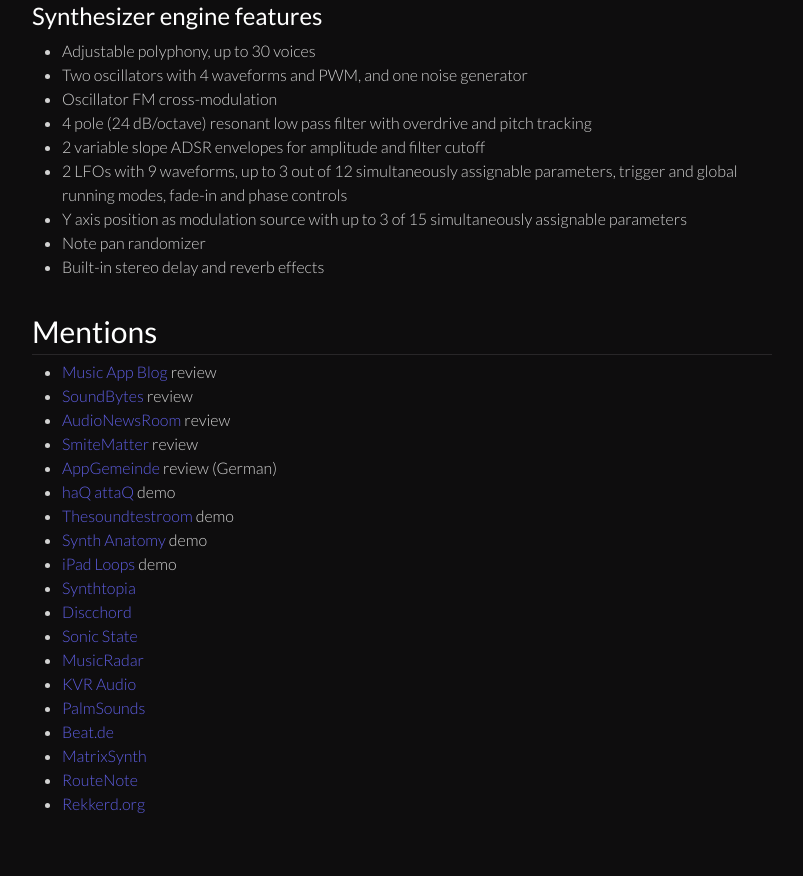
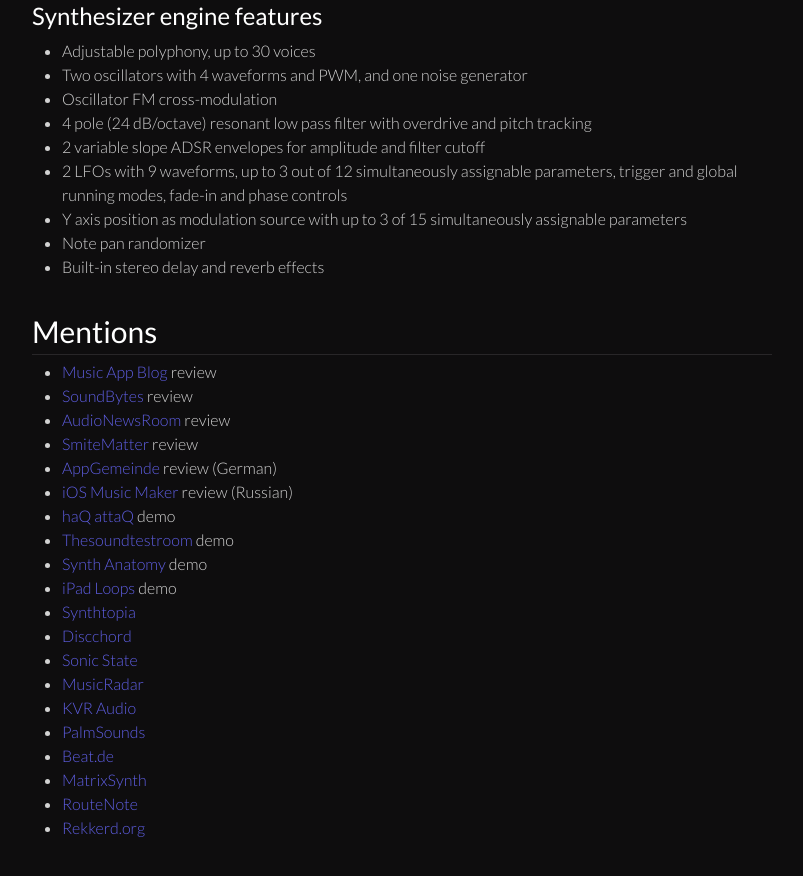
Before and after one commit to yuriturov/yuriturov.github.io, a Jekyll site: the page built from _pages/01_shoom.md, in a window 1280 px wide and 900 px high, scrolled down 1850 px. Shown: the top 876 px of the window, without its empty margins (238-1041 px from the left). Built offline with Jekyll 4.4.1, drawn with Linux system fonts in a browser that asks for light colours.

Commit message:
ios music maker russian review link

```diff
--- a/_pages/01_shoom.md
+++ b/_pages/01_shoom.md
@@ -57,6 +57,7 @@
 * [AudioNewsRoom](http://audionewsroom.net/2016/04/shoom-review-a-new-ipad-synth-with-plenty-of-va-va-voom.html){:target="_blank"} review
 * [SmiteMatter](https://smitematter.com/2016/05/09/shoom-synthesizer-app-review/){:target="_blank"} review
 * [AppGemeinde](http://www.appgemeinde.de/2016/04/review-shoom-synthesizer-fuer-atmosphaerische-flaechen-37878/){:target="_blank"} review (German)
+* [iOS Music Maker](http://iosmusicmaker.ru/shoom-synthesizer/){:target="_blank"} review (Russian)
 * [haQ attaQ](http://thesoundtestroom.com/shoom/){:target="_blank"} demo
 * [Thesoundtestroom](http://thesoundtestroom.com/shoom-synthesizer-demo-for-ipad-brilliant-for-soundscapes-and-drones/){:target="_blank"} demo
 * [Synth Anatomy](http://www.synthanatomy.com/2016/04/shoom-for-ipad-is-released.html){:target="_blank"} demo
```
